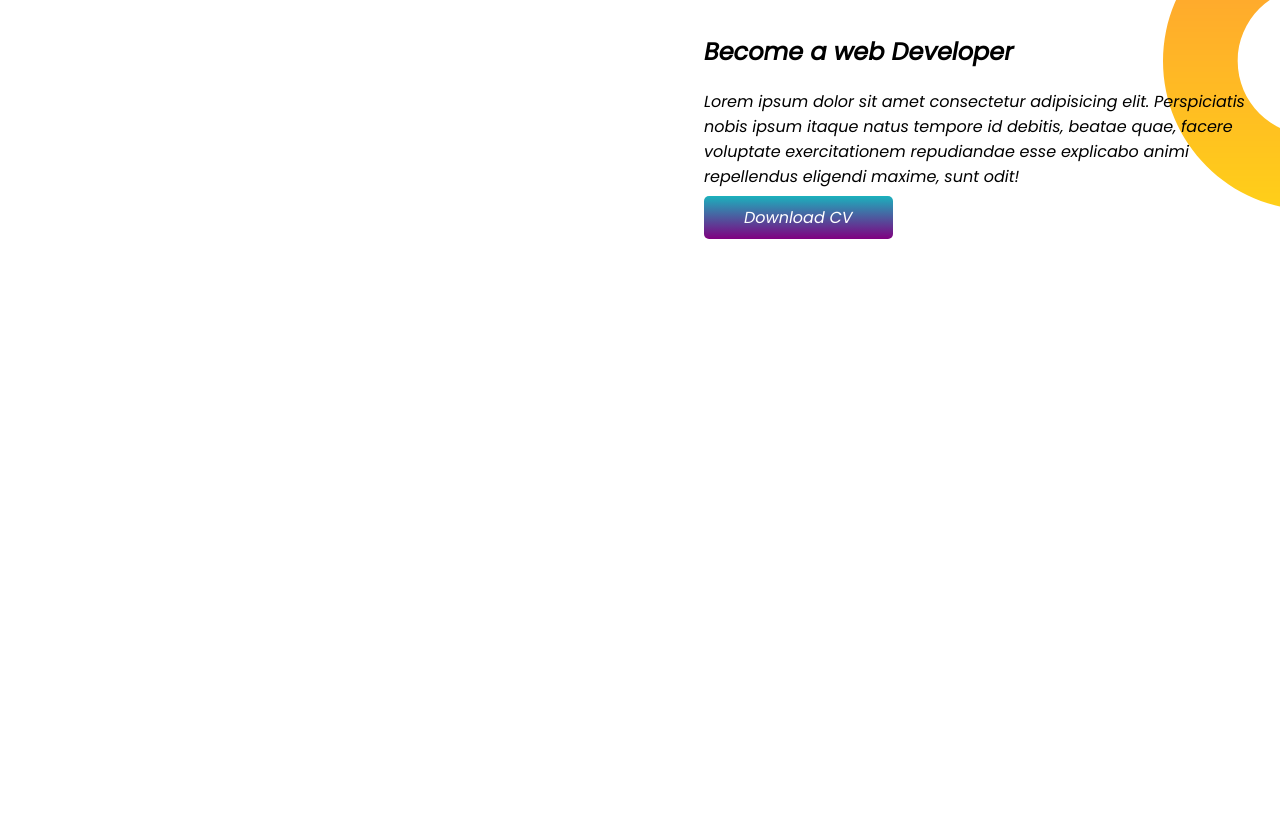
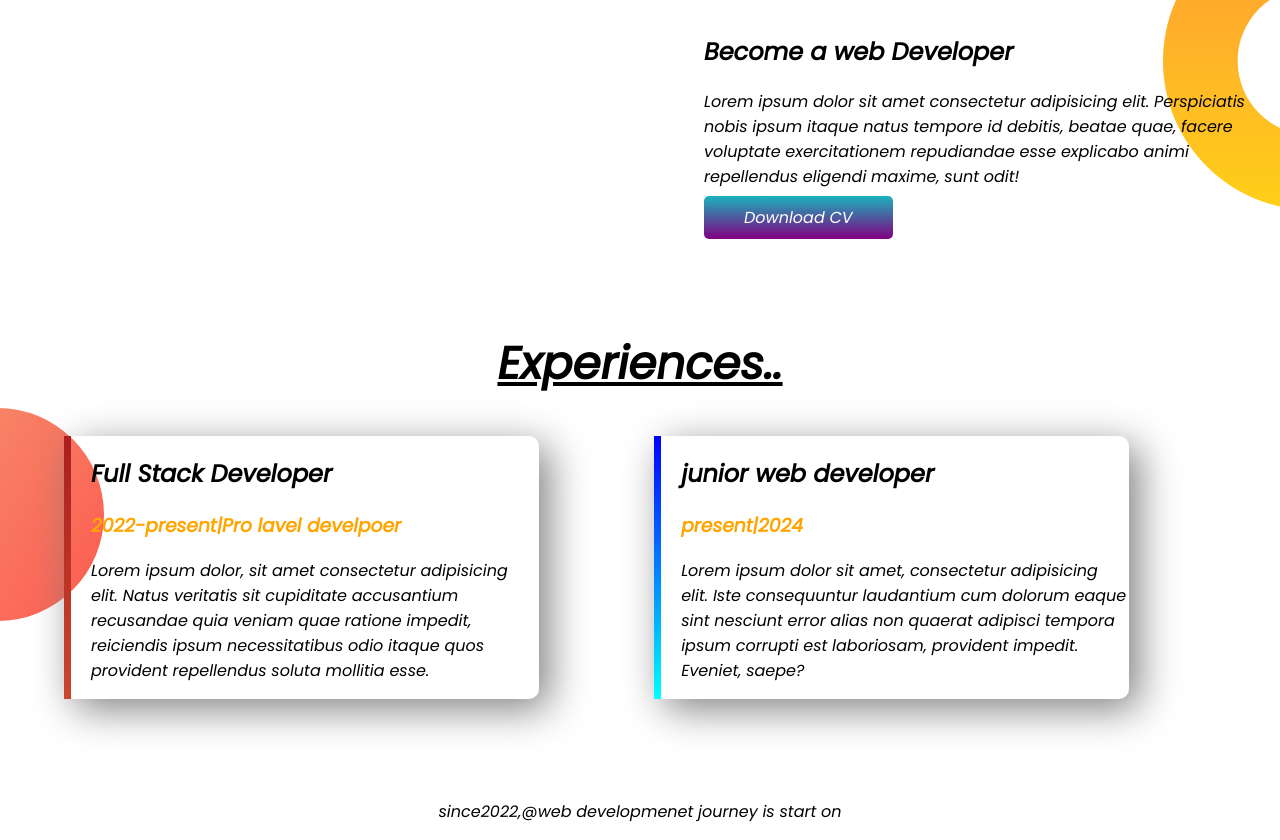
Before and after one commit to EmranRifat/my-portfolio, a plain HTML site: page index.html in a window 1280 px wide. Shown: the part 763-1603 px from the top of the page. Before the commit the page ends 1093 px from the top, so only its background shows below. Drawn offline with Linux system fonts and the light colour scheme.

Commit message:
footer added

```diff
--- a/index.html
+++ b/index.html
@@ -13,7 +13,7 @@
 </head>
 
 <body>
-    <section class="section-one">
+    <section class="section-one flexible-container">
         <div class="first">
             <h1>Welcome to..</h1>
             <h1><span class="name">Emran Hasan Rifat </span> world...!</h1>
@@ -36,7 +36,7 @@
     </section>
 
 
-    <section class="section-two">
+    <section class="section-two flexible-container">
 
         <div class="first">
             <img src="image/programmer.jpg" alt="image2">
@@ -52,6 +52,36 @@
         </div>
     </section>
 
+    <section class="section-three">
+        <h1 style="text-align: center; text-decoration:underline;">Experiences..</h1>
+
+        <div class="flexible-container">
+
+            <div id="slice1" class="box-design">
+                <h2>Full Stack Developer</h2>
+                <h3 class="name">2022-present|Pro lavel develpoer</h3>
+                <p>Lorem ipsum dolor, sit amet consectetur adipisicing elit. Natus veritatis sit cupiditate accusantium
+                    recusandae quia veniam quae ratione impedit, reiciendis ipsum necessitatibus odio itaque quos
+                    provident
+                    repellendus soluta mollitia esse.</p>
+            </div>
+
+            <div id="slice2" class="box-design">
+                <h2>junior web developer</h2>
+                <h3 class="name">present|2024</h3>
+                <p>Lorem ipsum dolor sit amet, consectetur adipisicing elit. Iste consequuntur laudantium cum dolorum
+                    eaque
+                    sint nesciunt error alias non quaerat adipisci tempora ipsum corrupti est laboriosam, provident
+                    impedit.
+                    Eveniet, saepe?</p>
+
+            </div>
+        </div>
+    </section>
+    <footer>
+        <p>since2022,@web developmenet journey is start on</p>
+    </footer>
+
 
 
 
--- a/style.css
+++ b/style.css
@@ -30,10 +30,39 @@ body{
     color: orange;
 }
 
-section{
+.flexible-container{
     display: flex;
     margin-bottom: 100px;
 }
+
+.box-design{
+    box-shadow: 10px 10px 40px gray;
+    width: 35%;
+    margin-left: 5%;
+    margin-right: 4%;
+    padding-left: 20px;
+    border-radius: 10px;
+
+}
+.section-three{
+    background-image: url(image/exp-bg.png);
+    background-repeat: no-repeat;
+    background-position: left;
+}
+
+#slice2{
+    border-left: 7px solid;
+    border-image: linear-gradient(blue,cyan);
+    border-image-slice: 1;
+}
+
+#slice1{
+    border-left: 7px solid;
+    border-image: linear-gradient(rgb(170, 31, 31),rgb(204, 69, 46));
+    border-image-slice: 1;
+}
+
+
 
 .first{
     width: 50%;
@@ -60,3 +89,7 @@ section{
 
 
 }
+
+footer p{
+    text-align: center;
+}
```
